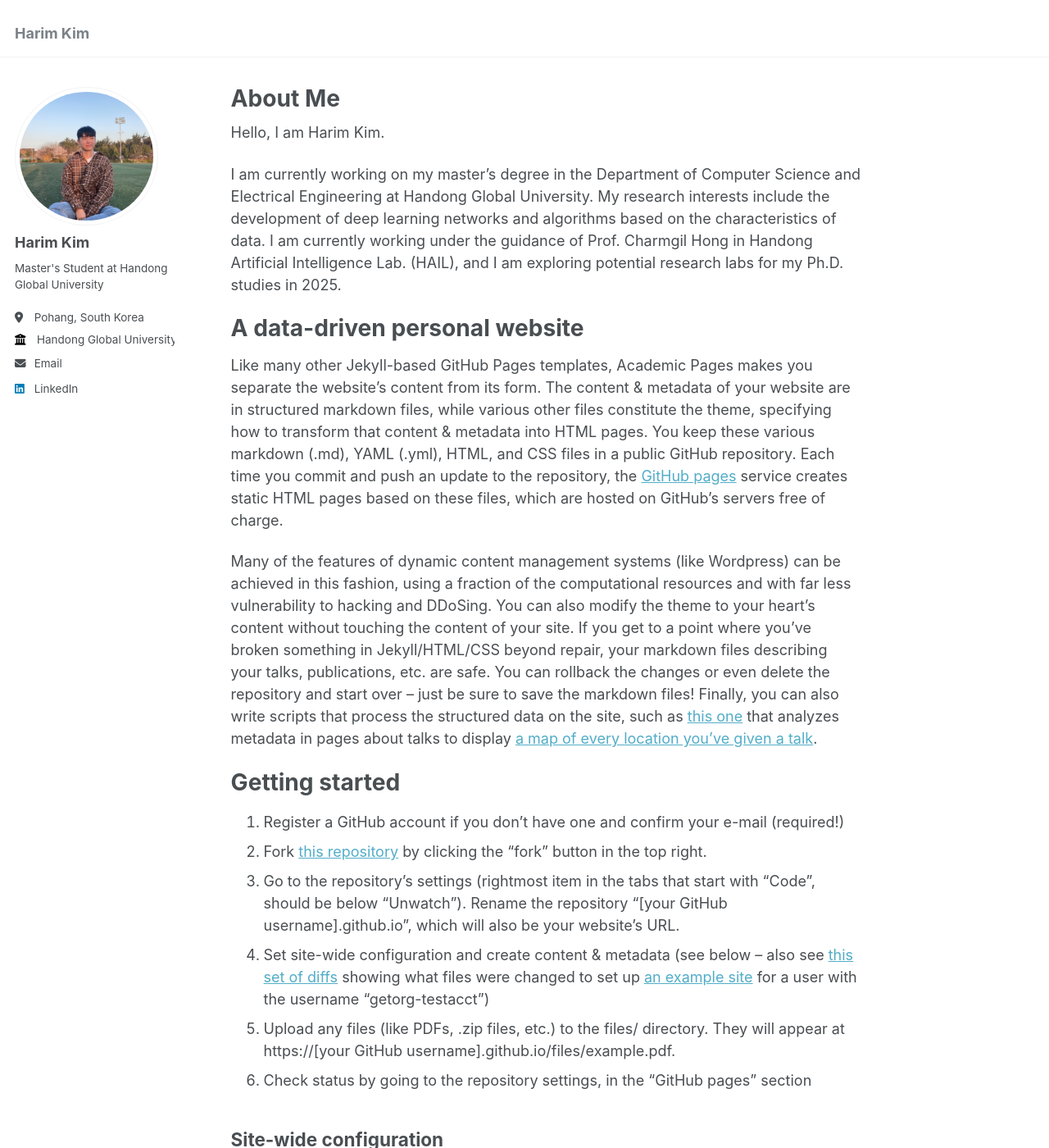
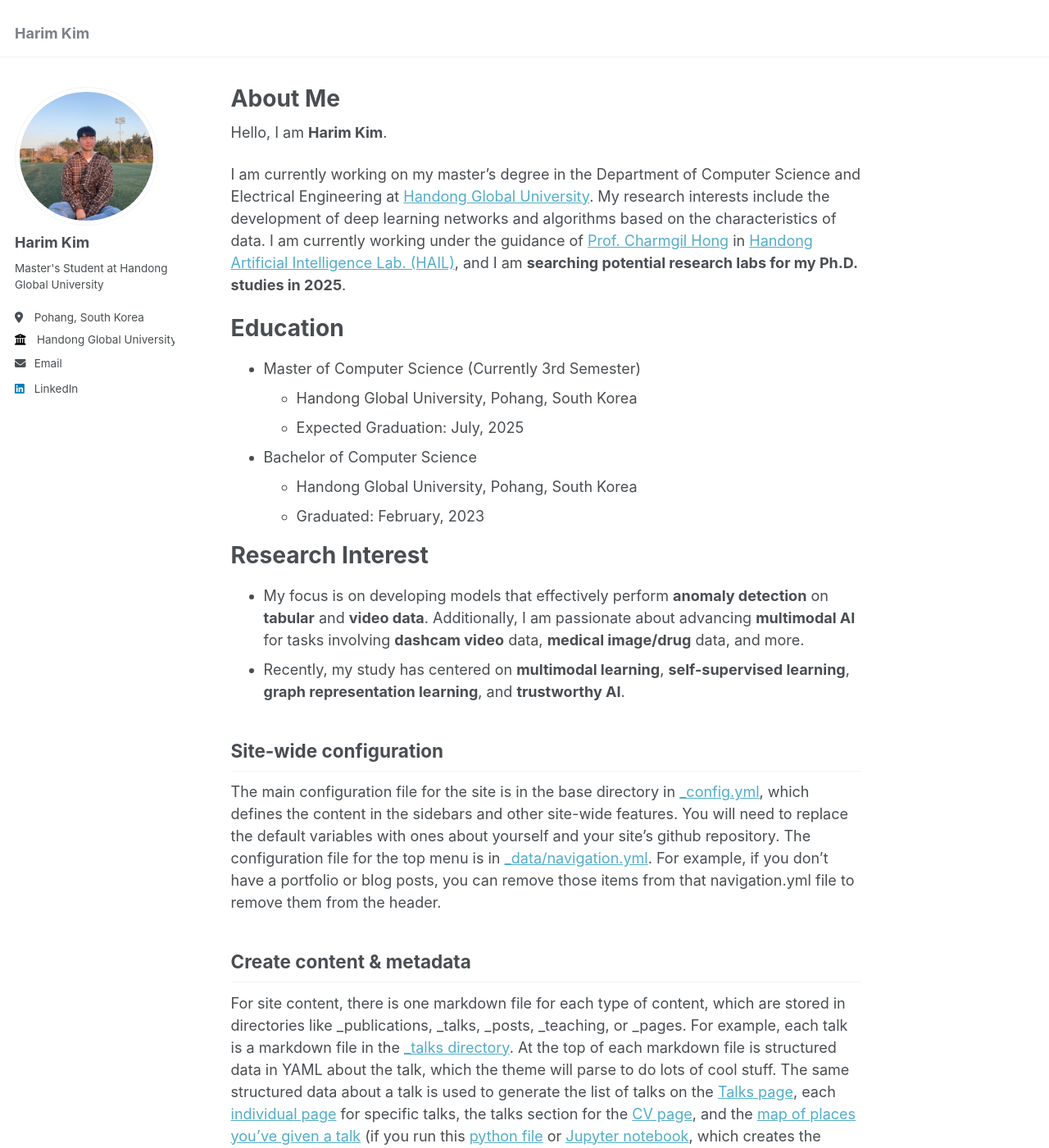
Before and after one commit to hrkim153/hrkim153.github.io, a Jekyll site: the page built from _pages/about.md, in a window 1280 px wide and 1400 px high. Shown: the whole window at 82% size. Built offline with Jekyll 4.4.1, drawn with Linux system fonts in a browser that asks for light colours.

Commit message:
Update about.md

```diff
--- a/_pages/about.md
+++ b/_pages/about.md
@@ -6,24 +6,23 @@ redirect_from:
   - /about/
   - /about.html
 ---
-Hello, I am Harim Kim.
+Hello, I am **Harim Kim**.
 
-I am currently working on my master's degree in the Department of Computer Science and Electrical Engineering at Handong Global University. My research interests include the development of deep learning networks and algorithms based on the characteristics of data. I am currently working under the guidance of Prof. Charmgil Hong in Handong Artificial Intelligence Lab. (HAIL), and I am exploring potential research labs for my Ph.D. studies in 2025.
+I am currently working on my master's degree in the Department of Computer Science and Electrical Engineering at [Handong Global University](https://handong.edu/). My research interests include the development of deep learning networks and algorithms based on the characteristics of data. I am currently working under the guidance of [Prof. Charmgil Hong](https://charmgil.github.io/) in [Handong Artificial Intelligence Lab. (HAIL)](https://hail.handong.edu/), and I am **searching potential research labs for my Ph.D. studies in 2025**.
 
-A data-driven personal website
+Education
 ======
-Like many other Jekyll-based GitHub Pages templates, Academic Pages makes you separate the website's content from its form. The content & metadata of your website are in structured markdown files, while various other files constitute the theme, specifying how to transform that content & metadata into HTML pages. You keep these various markdown (.md), YAML (.yml), HTML, and CSS files in a public GitHub repository. Each time you commit and push an update to the repository, the [GitHub pages](https://pages.github.com/) service creates static HTML pages based on these files, which are hosted on GitHub's servers free of charge.
+- Master of Computer Science (Currently 3rd Semester)
+  - Handong Global University, Pohang, South Korea
+  - Expected Graduation: July, 2025
+- Bachelor of Computer Science
+  - Handong Global University, Pohang, South Korea
+  - Graduated: February, 2023
 
-Many of the features of dynamic content management systems (like Wordpress) can be achieved in this fashion, using a fraction of the computational resources and with far less vulnerability to hacking and DDoSing. You can also modify the theme to your heart's content without touching the content of your site. If you get to a point where you've broken something in Jekyll/HTML/CSS beyond repair, your markdown files describing your talks, publications, etc. are safe. You can rollback the changes or even delete the repository and start over -- just be sure to save the markdown files! Finally, you can also write scripts that process the structured data on the site, such as [this one](https://github.com/academicpages/academicpages.github.io/blob/master/talkmap.ipynb) that analyzes metadata in pages about talks to display [a map of every location you've given a talk](https://academicpages.github.io/talkmap.html).
-
-Getting started
+Research Interest
 ======
-1. Register a GitHub account if you don't have one and confirm your e-mail (required!)
-1. Fork [this repository](https://github.com/academicpages/academicpages.github.io) by clicking the "fork" button in the top right.
-1. Go to the repository's settings (rightmost item in the tabs that start with "Code", should be below "Unwatch"). Rename the repository "[your GitHub username].github.io", which will also be your website's URL.
-1. Set site-wide configuration and create content & metadata (see below -- also see [this set of diffs](http://archive.is/3TPas) showing what files were changed to set up [an example site](https://getorg-testacct.github.io) for a user with the username "getorg-testacct")
-1. Upload any files (like PDFs, .zip files, etc.) to the files/ directory. They will appear at https://[your GitHub username].github.io/files/example.pdf.
-1. Check status by going to the repository settings, in the "GitHub pages" section
+- My focus is on developing models that effectively perform **anomaly detection** on **tabular** and **video data**. Additionally, I am passionate about advancing **multimodal AI** for tasks involving **dashcam video** data, **medical image/drug** data, and more.
+- Recently, my study has centered on **multimodal learning**, **self-supervised learning**, **graph representation learning**, and **trustworthy AI**.
 
 Site-wide configuration
 ------
```
